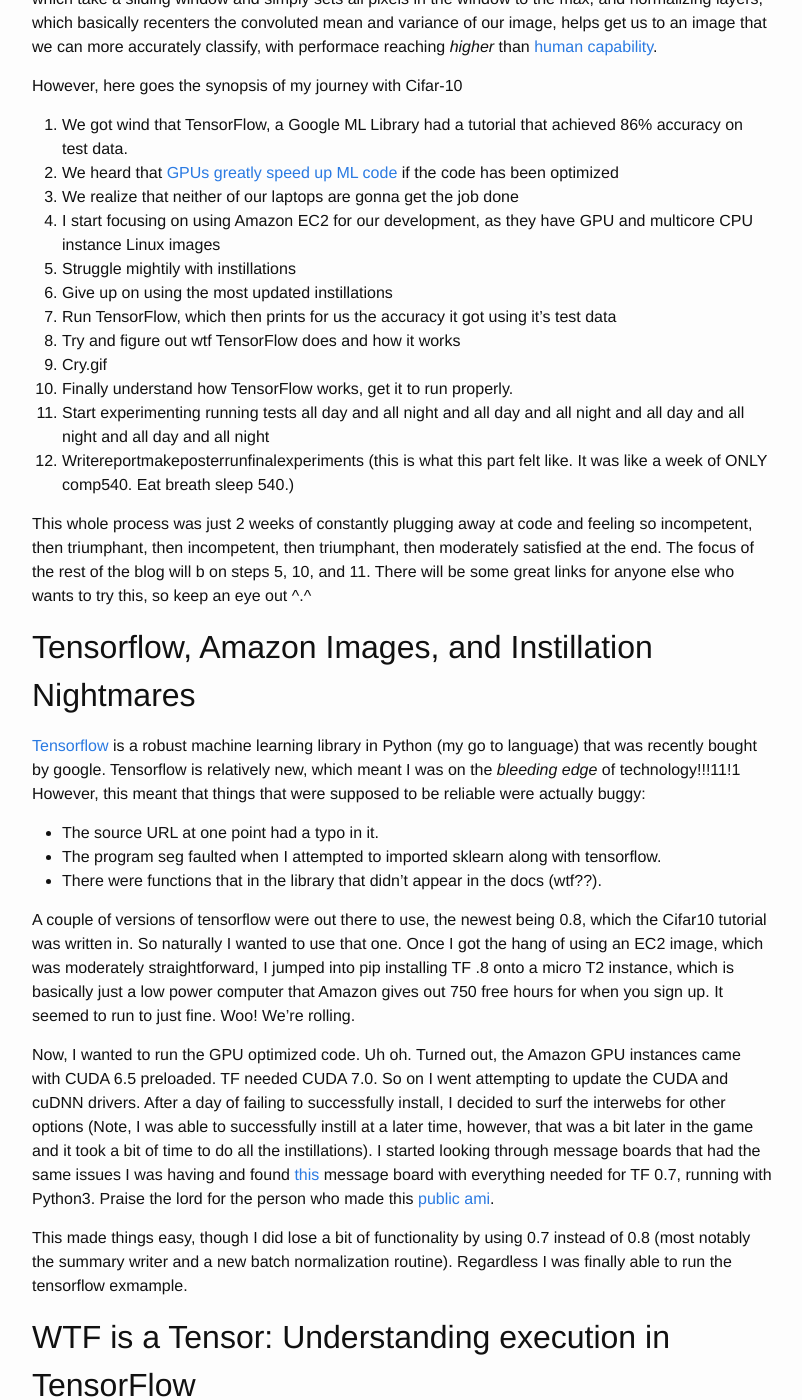
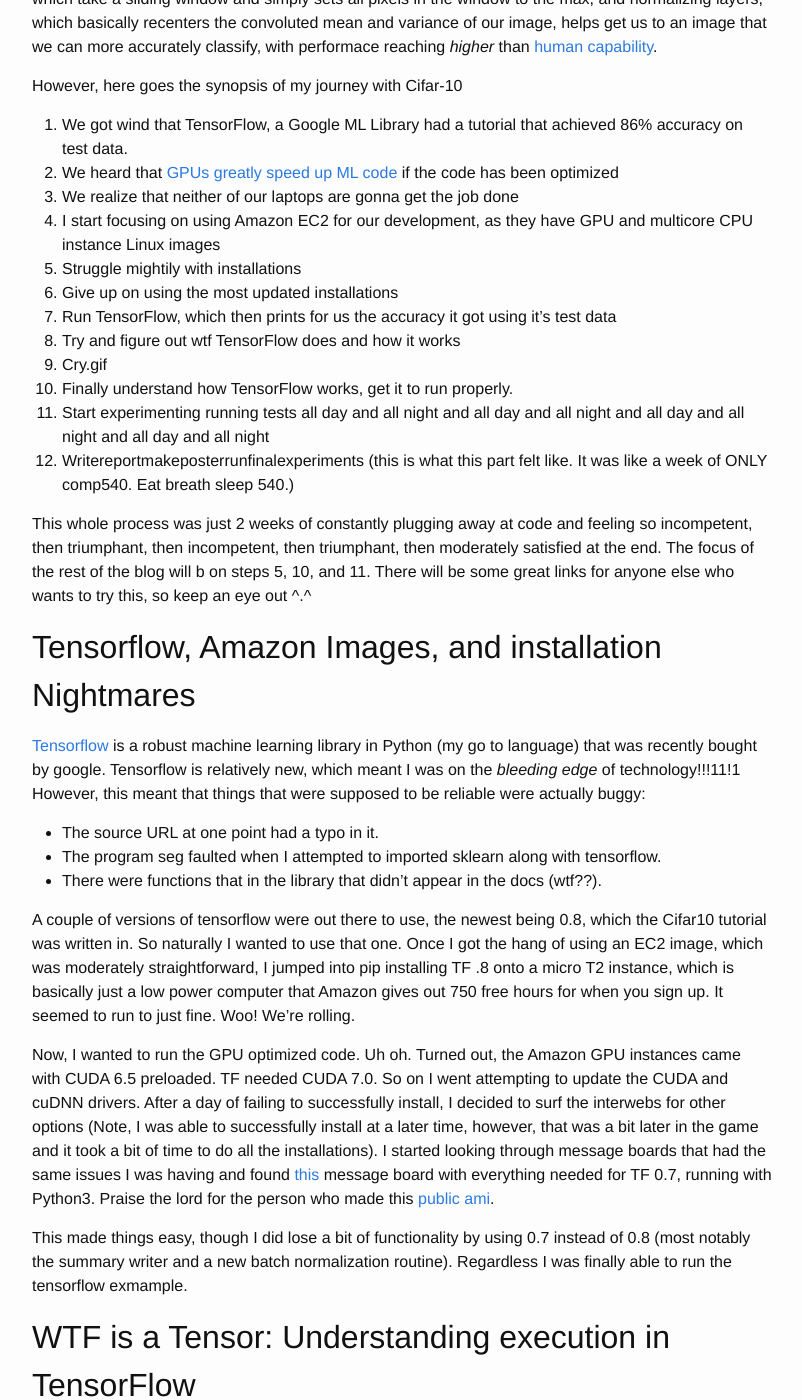
Before and after one commit to rayraycano/rayraycano.github.io, a Jekyll site: the page built from _posts/2016-05-18-PPPPP(EWCNNs).markdown, in a window 1280 px wide and 1400 px high, scrolled down 1125 px. Shown: the whole window, without its empty margins (238-1040 px from the left). Built offline with Jekyll 4.4.1, drawn with Linux system fonts in a browser that asks for light colours.

Commit message:
spelling

```diff
--- a/_posts/2016-05-18-PPPPP(EWCNNs).markdown
+++ b/_posts/2016-05-18-PPPPP(EWCNNs).markdown
@@ -32,8 +32,8 @@
 2. We heard that [GPUs greatly speed up ML code][GPUs] if the code has been optimized
 3. We realize that neither of our laptops are gonna get the job done
 4. I start focusing on using Amazon EC2 for our development, as they have GPU and multicore CPU instance Linux images
-5. Struggle mightily with instillations
-6. Give up on using the most updated instillations
+5. Struggle mightily with installations
+6. Give up on using the most updated installations
 7. Run TensorFlow, which then prints for us the accuracy it got using it's test data
 8. Try and figure out wtf TensorFlow does and how it works
 9. Cry.gif
@@ -43,7 +43,7 @@
 
 This whole process was just 2 weeks of constantly plugging away at code and feeling so incompetent, then triumphant, then incompetent, then triumphant, then moderately satisfied at the end. The focus of the rest of the blog will b on steps 5, 10, and 11. There will be some great links for anyone else who wants to try this, so keep an eye out ^.^
 
-Tensorflow, Amazon Images, and Instillation Nightmares
+Tensorflow, Amazon Images, and installation Nightmares
 ------------------------------------------------------
 
 [Tensorflow][Tensorflow] is a robust machine learning library in Python (my go to language) that was recently bought by google. Tensorflow is relatively new, which meant I was on the *bleeding edge* of technology!!!11!1 However, this meant that things that were supposed to be reliable were actually buggy:
@@ -54,7 +54,7 @@
 
 A couple of versions of tensorflow were out there to use, the newest being 0.8, which the Cifar10 tutorial was written in. So naturally I wanted to use that one. Once I got the hang of using an EC2 image, which was moderately straightforward, I jumped into pip installing TF .8 onto a micro T2 instance, which is basically just a low power computer that Amazon gives out 750 free hours for when you sign up. It seemed to run to just fine. Woo! We're rolling.
 
-Now, I wanted to run the GPU optimized code. Uh oh. Turned out, the Amazon GPU instances came with CUDA 6.5 preloaded. TF needed CUDA 7.0. So on I went attempting to update the CUDA and cuDNN drivers. After a day of failing to successfully install, I decided to surf the interwebs for other options (Note, I was able to successfully instill at a later time, however, that was a bit later in the game and it took a bit of time to do all the instillations). I started looking through message boards that had the same issues I was having and found [this][mess-board] message board with everything needed for TF 0.7, running with Python3. Praise the lord for the person who made this [public ami][public-ami].
+Now, I wanted to run the GPU optimized code. Uh oh. Turned out, the Amazon GPU instances came with CUDA 6.5 preloaded. TF needed CUDA 7.0. So on I went attempting to update the CUDA and cuDNN drivers. After a day of failing to successfully install, I decided to surf the interwebs for other options (Note, I was able to successfully install at a later time, however, that was a bit later in the game and it took a bit of time to do all the installations). I started looking through message boards that had the same issues I was having and found [this][mess-board] message board with everything needed for TF 0.7, running with Python3. Praise the lord for the person who made this [public ami][public-ami].
 
 This made things easy, though I did lose a bit of functionality by using 0.7 instead of 0.8 (most notably the summary writer and a new batch normalization routine). Regardless I was finally able to run the tensorflow exmample.
 
--- a/_posts/2016-05-19-Post-Malone-Loves-Pair-Programming.markdown
+++ b/_posts/2016-05-19-Post-Malone-Loves-Pair-Programming.markdown
@@ -20,7 +20,7 @@
 
 What is Git? In layman's terms, it's one flavor of version control, which is a way for multiple people to contribute to a project (typically code) through a tool that elegantly merges separate workflows. For a more nuanced explanation, [git yourself to this link][git]. Other flavors include Subversion and Mercurial.
 
-The most pressing idea presented in this song is the budding romance between Malone and the person of interest (POI from here on out). Malone shows his awareness of romantic trends developing in young tech circles, using **pair programming** as the vehicle through which he pursues the POI. Romance in any Pair Programming duo is undoubtable. Many people try and fight it, as they may not be programming with their Significant Other. Others crumble to the sexual tension and lose hours of productivity to sexual ventures. Seeing the intellect behind a person as you code with them reaches levels of erotica known only to the St. Valentine and dolphins.
+The most pressing idea presented in this song is the budding romance between Malone and the person of interest (POI from here on out). Malone shows his awareness of romantic trends developing in young tech circles, using **pair programming** as the vehicle through which he pursues the POI. Romance in any Pair Programming duo is undoubtable. Many people try and fight it, as they may not be programming with their Significant Other. Others crumble to the sexual tension and lose hours of productivity to sexual ventures. Seeing the intellect behind a person as you code with them reaches levels of erotica known only to the ancient Greeks and dolphins.
 
 In the song, Malone specifically acknowledges **Git** as his preference of version control, evident in the title. Notice how the title plays on the word *get* through it's spelling. Understand also that Malone is emphatically stating the superiority of Git, as the song is not titled "SVN Wit U" or anything else. So, *why Git?* The answer lies at the intersection of Malone's romantic desires and Git's implementation of version control. Git is a *distributed* version control system, meaning that "there isn't one centralized code base to pull from", allowing users to branch on their separate path. Malone understands he's simply infatuated and realistically expects himself and the POI to branch off and do their own thing, with neither person holding any dominant position after things are done.
 
```
